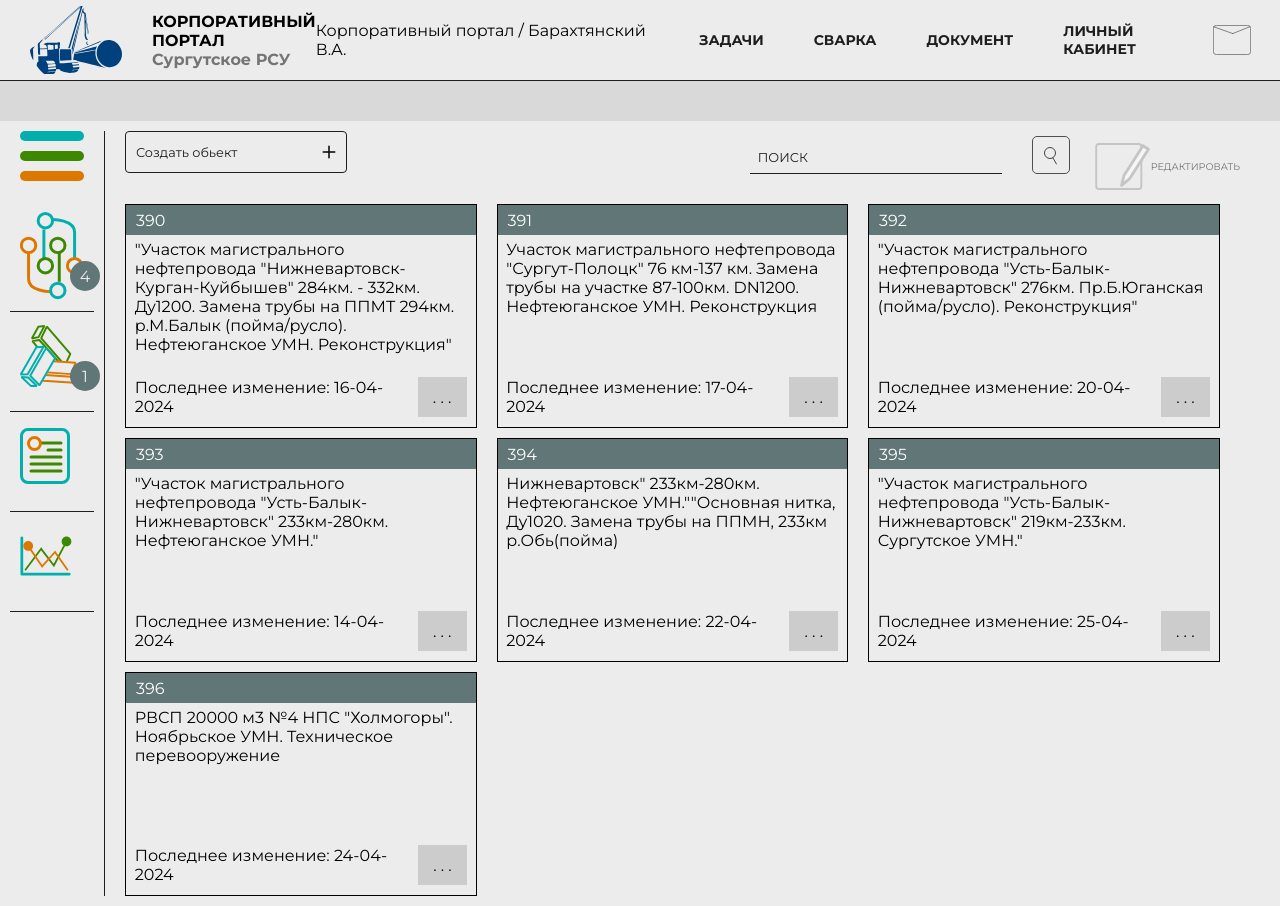
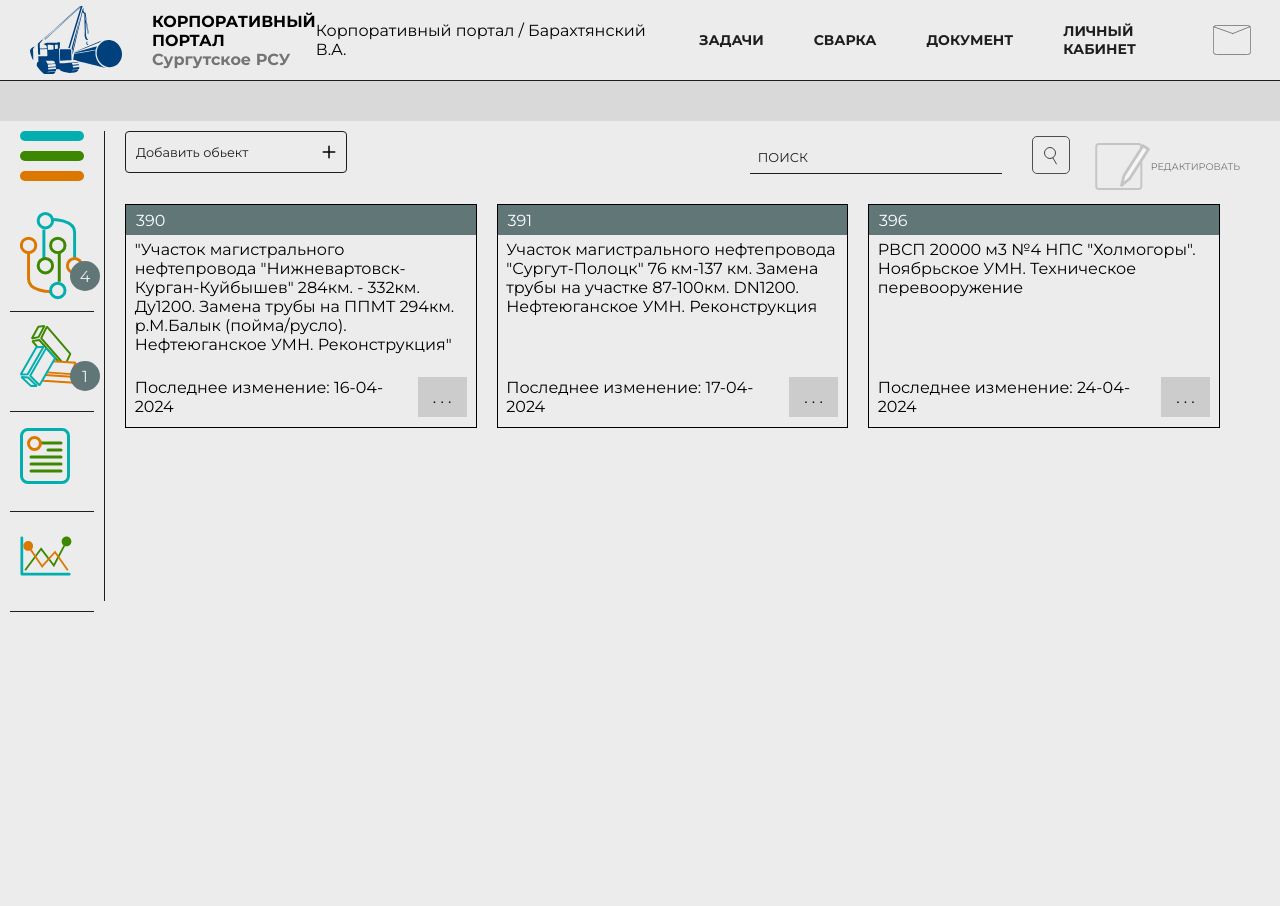
Before and after one commit to DreaMessiah/Portal, a React (Create React App) app in the folder client/: page /objects in a window 1280 px wide. After the commit the page ends 800 px from the top, so only its background shows below. Built offline with nearby package versions, Linux system fonts and the light colour scheme.

Commit message:
comiting

```diff
--- a/client/src/components/leftbar/leftmenuobj.scss
+++ b/client/src/components/leftbar/leftmenuobj.scss
@@ -70,7 +70,7 @@ $worksHeight:220px;
 
       .menu_burger{
         width: 30%;
-        min-height: 90%;
+        min-height: 10%;
         position: absolute;
         left: 104px;
         margin-top: -10px;
--- /dev/null
+++ b/client/src/components/objs/MyObjs.js
@@ -0,0 +1,53 @@
+import React, { useEffect, useState } from "react";
+import "./myobjs.scss";
+import {Link} from "react-router-dom";
+
+export default function MyObjs({mass, page}){
+
+        let percent = 30;
+
+
+        useEffect(() => {
+
+
+            const objBlocks = document.querySelectorAll('.objs_list_item')
+            objBlocks.forEach(block=>{
+                block.addEventListener('click', () => {
+                setTimeout(()=>{
+                     const params = window
+                    .location
+                    .search
+                    .replace('?','')
+                    .split('=')
+                    const myObj = document.getElementById(`id_my_obj_${params[1]}`)
+                    // makeKrasivo(myObj)
+
+
+                    })
+                })
+
+            })
+        },[])
+
+
+    return (
+        <div className='objs_list'>
+            {/* <p>value of count: {count}</p> */}
+
+            {mass.map((item,index) => (
+                <Link key={index} to={`/${page}${page === 'objects' ? '?id=' + item.id : '/' + item.id}`} className='objs_list_item' id={`id_my_obj_${item.id}`}>
+                    <div className="objs_list_item_header"><span>{item.name}</span></div>
+                    <div className="objs_list_item_body">
+                        <div className="objs_list_item_body_description">
+                            {item.description}
+                        </div>
+                        <div className="objs_list_item_body_bottom">
+                            <div className="objs_list_item_body_bottom_dateinto">Последнее изменение: {item.dateinto}</div>
+                            <div className="objs_list_item_body_bottom_btn">. . .</div>
+                        </div>
+                    </div>
+                </Link>
+            ))}
+        </div>
+    )
+}
--- /dev/null
+++ b/client/src/components/objs/myobjs.scss
@@ -0,0 +1,103 @@
+.right-block-objwelding{
+  display: flex;
+  flex-direction: column;
+  width: 100%;
+  .top-box{
+    display: flex;
+    flex-direction: row;
+    flex-wrap: nowrap;
+    justify-content: space-between;
+    .left-box{
+      display: flex;
+      flex-direction: row;
+      justify-content: space-between;
+      flex-wrap: wrap;
+      width: 100%;
+      max-height: 100%;
+      .wrap-button{
+        max-height: 15px;
+      }
+      .wrap-buttons-obj{
+        min-width: 300px;
+        min-height: 50px;
+        max-width: 55%;
+        padding: 10px 0;
+      }
+    }
+
+    .right-box{
+      padding-right: 30px;
+    }
+  }
+}
+
+.objs_list{
+  display: flex;
+  justify-content: flex-start;
+  flex-wrap: wrap;
+
+  .objs_list_item{
+    display: flex;
+    flex-direction: column;
+    width: 30%;
+    min-height: 222px;
+    border: 1px solid #000;
+    margin: 0 10px 10px 10px;
+    cursor: pointer;
+  }
+
+  .objs_list_item_Open{
+    display: flex;
+    flex-direction: column;
+    width: 100%;
+    min-height: 222px;
+    border: 1px solid #000;
+    margin: 0 10px 10px 10px;
+    cursor: pointer;
+  }
+
+  .objs_list_item_header{
+    display: flex;
+    align-items: center;
+    height: 35px;
+    background: #617676;
+    color: #FFF;
+    span{
+      margin-left: 10px;
+    }
+  }
+  .objs_list_item_body{
+    display: flex;
+    width: 100%;
+    height: 100%;
+    flex-direction: column;
+    align-items: center;
+    justify-content: space-between;
+    .objs_list_item_body_description{
+      width: 95%;
+      margin: 5px 0;
+    }
+    .objs_list_item_body_bottom{
+       display: flex;
+      height: 40px;
+      width: 95%;
+      justify-content: space-between;
+      align-items: center;
+      margin-bottom: 10px;
+      .objs_list_item_body_bottom_dateinto{
+
+      }
+      .objs_list_item_body_bottom_btn{
+          width: 50px;
+        height: 40px;
+        background: #CCC;
+        display: flex;
+        justify-content: center;
+        align-items: center;
+        cursor: cell;
+      }
+    }
+
+  }
+
+}
--- a/client/src/context/DataContext.js
+++ b/client/src/context/DataContext.js
@@ -915,25 +915,25 @@ export const DataProvider = ({ children }) => {
     ]
     const objs = [
         {
-            id:5,
+            id:1,
             name:'390',
             description:'"Участок магистрального нефтепровода "Нижневартовск-Курган-Куйбышев" 284км. - 332км. Ду1200. Замена трубы на ППМТ 294км. р.М.Балык (пойма/русло). Нефтеюганское УМН. Реконструкция"',
             dateinto: '16-04-2024'
         },
         {
-            id:5,
+            id:2,
             name:'391',
             description:'Участок магистрального нефтепровода "Сургут-Полоцк" 76 км-137 км. Замена трубы на участке 87-100км. DN1200. Нефтеюганское УМН. Реконструкция',
             dateinto: '17-04-2024'
         },
         {
-            id:5,
+            id:3,
             name:'392',
             description:'"Участок магистрального нефтепровода "Усть-Балык-Нижневартовск" 276км. Пр.Б.Юганская (пойма/русло). Реконструкция"',
             dateinto: '20-04-2024'
         },
         {
-            id:5,
+            id:4,
             name:'393',
             description:'"Участок магистрального нефтепровода "Усть-Балык-Нижневартовск" 233км-280км. Нефтеюганское УМН."',
             dateinto: '14-04-2024'
@@ -945,13 +945,34 @@ export const DataProvider = ({ children }) => {
             dateinto: '22-04-2024'
         },
         {
-            id:5,
+            id:6,
             name:'395',
             description:'"Участок магистрального нефтепровода "Усть-Балык-Нижневартовск" 219км-233км. Сургутское УМН."',
             dateinto: '25-04-2024'
         },
         {
-            id:5,
+            id:7,
+            name:'396',
+            description:'РВСП 20000 м3 №4 НПС "Холмогоры". Ноябрьское УМН. Техническое перевооружение',
+            dateinto: '24-04-2024'
+        }
+    ]
+
+    const my_objs = [
+        {
+            id:1,
+            name:'390',
+            description:'"Участок магистрального нефтепровода "Нижневартовск-Курган-Куйбышев" 284км. - 332км. Ду1200. Замена трубы на ППМТ 294км. р.М.Балык (пойма/русло). Нефтеюганское УМН. Реконструкция"',
+            dateinto: '16-04-2024'
+        },
+        {
+            id:2,
+            name:'391',
+            description:'Участок магистрального нефтепровода "Сургут-Полоцк" 76 км-137 км. Замена трубы на участке 87-100км. DN1200. Нефтеюганское УМН. Реконструкция',
+            dateinto: '17-04-2024'
+        },
+        {
+            id:7,
             name:'396',
             description:'РВСП 20000 м3 №4 НПС "Холмогоры". Ноябрьское УМН. Техническое перевооружение',
             dateinto: '24-04-2024'
@@ -1129,7 +1150,8 @@ export const DataProvider = ({ children }) => {
             works2mass,
             works3mass,
             list_titletasks,
-            weldingCrews
+            weldingCrews,
+            my_objs
         }}>
             {children}
         </DataContext.Provider>
--- a/client/src/pages/objects/CreateObjectPage.js
+++ b/client/src/pages/objects/CreateObjectPage.js
@@ -0,0 +1,4 @@
+// я переименовал кнопку "Создать объект" на "Добавить объект"
+// на эту кнопку повесил модальное окно
+// создавать объект сможет тот у кого на это будут полномочия
+// например экономисты или любой другой у кого на это будут иметься полномочия
--- a/client/src/pages/objects/ObjectsPage.js
+++ b/client/src/pages/objects/ObjectsPage.js
@@ -4,10 +4,13 @@ import Navbar from "../../components/Navbar";
 import SearchObj from "../../components/SearchObj";
 import ChangeObj from "../../components/ChangeObj";
 import BridgeLeftBar from "../../components/leftbar/ BridgeLeftBar";
-import ListObjs from "../../components/welding/mainpage/ListObjs";
+import MyObjs from "../../components/objs/MyObjs";
 
 export default function ObjectsPage(){
-    const { mass_create, menu_mass,objs} = useContext(DataContext)
+    const { mass_create, menu_mass, my_objs} = useContext(DataContext)
+
+    const pageName = 'objects' // передаю в компонент с объектами для изменения ссылки линка
+
     return (
         <div className='container'>
             <Navbar/>
@@ -16,7 +19,7 @@ export default function ObjectsPage(){
                 <div className='right-block'>
                     <div className='top-box'>
                         <div className='left-box'>
-                            <div className='button'><p>Создать обьект</p> <i className='fa-regular fa-plus'></i></div>
+                            <div className='button'><p>Добавить обьект</p> <i className='fa-regular fa-plus'></i></div>
                             <SearchObj/>
                         </div>
                         <div className='right-box'>
@@ -25,7 +28,18 @@ export default function ObjectsPage(){
                     </div>
 
                     <div className='next-box'>
-                        <ListObjs mass={objs}/>
+                        {/*
+                            Здесь оставляем в таком же виде объекты, только подгружаем другой массив
+                            Пользователь который управляет каким либо объектом видит только его,
+                            но у кого есть доступ для работы со сторонними модулями по типу "Сварочные работы",
+                            через раздел сварочные работы может видеть объекты (проекты) переданные ему в работу.
+                            Т.е. перейдя в раздел сварочные работы он может видеть и не свои объекты, но они конкретно переходят на сварочные работы.
+                            Это сделано например для сварочного отдела, у кого в управлении только их отдел, но они мониторят все объекты по сварке или например ЛНК
+                        */}
+                        {/* <ListObjs mass={objs}/> */} {/* Если захочешь вернуть на место */}
+
+                        {/* Я скопировал объекты в другой компонент, возможно для сварщиков я тоже его буду использовать */}
+                        <MyObjs mass={my_objs} page={pageName}/>
                     </div>
                 </div>
             </div>
--- a/package.json
+++ b/package.json
@@ -19,6 +19,7 @@
     "nodemon": "^3.0.2",
     "pg": "^8.11.3",
     "react-router-dom": "^6.21.1",
+    "react-select": "^5.8.0",
     "sequelize": "^6.35.2",
     "uuid": "^9.0.1"
   }
```
Also changed, not shown: 2 other files (tests, documents, lock files or other folders).
